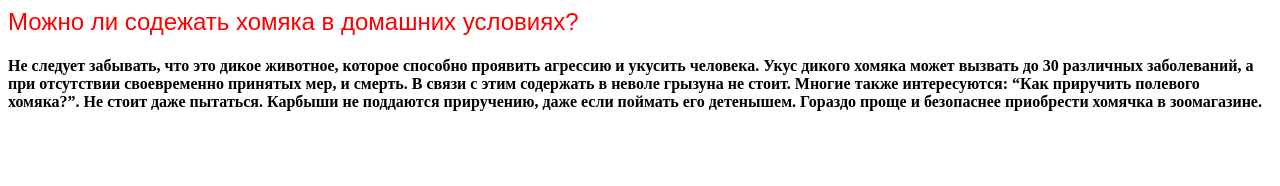
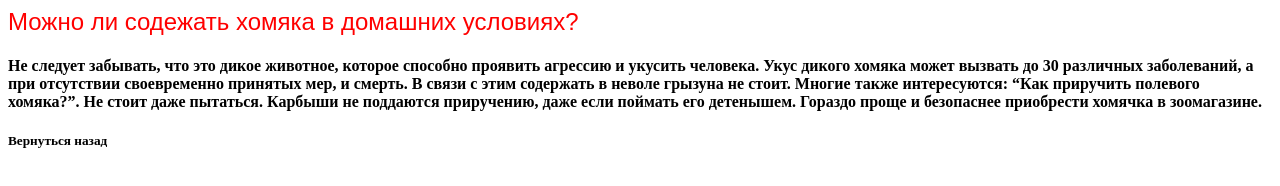
Before and after one commit to sonatigr/hamstercricetuscare, a plain HTML site: page index.html in a window 1280 px wide. Drawn offline with Linux system fonts and the light colour scheme.

Commit message:
Update index.html

```diff
--- a/index.html
+++ b/index.html
@@ -3,5 +3,6 @@
 <body>
 <centre><font size="5" color="ff0000" face="fantasy">Можно ли содежать хомяка в домашних условиях?<meta charset="utf8"></font></centre>
 <h4>Не следует забывать, что это дикое животное, которое способно проявить агрессию и укусить человека. Укус дикого хомяка может вызвать до 30 различных заболеваний, а при отсутствии своевременно принятых мер, и смерть. В связи с этим содержать в неволе грызуна не стоит. Многие также интересуются: “Как приручить полевого хомяка?”. Не стоит даже пытаться. Карбыши не поддаются приручению, даже если поймать его детенышем. Гораздо проще и безопаснее приобрести хомячка в зоомагазине.</h4>
+<h5>Вернуться назад</h5>
 </body>
 </html>
```
